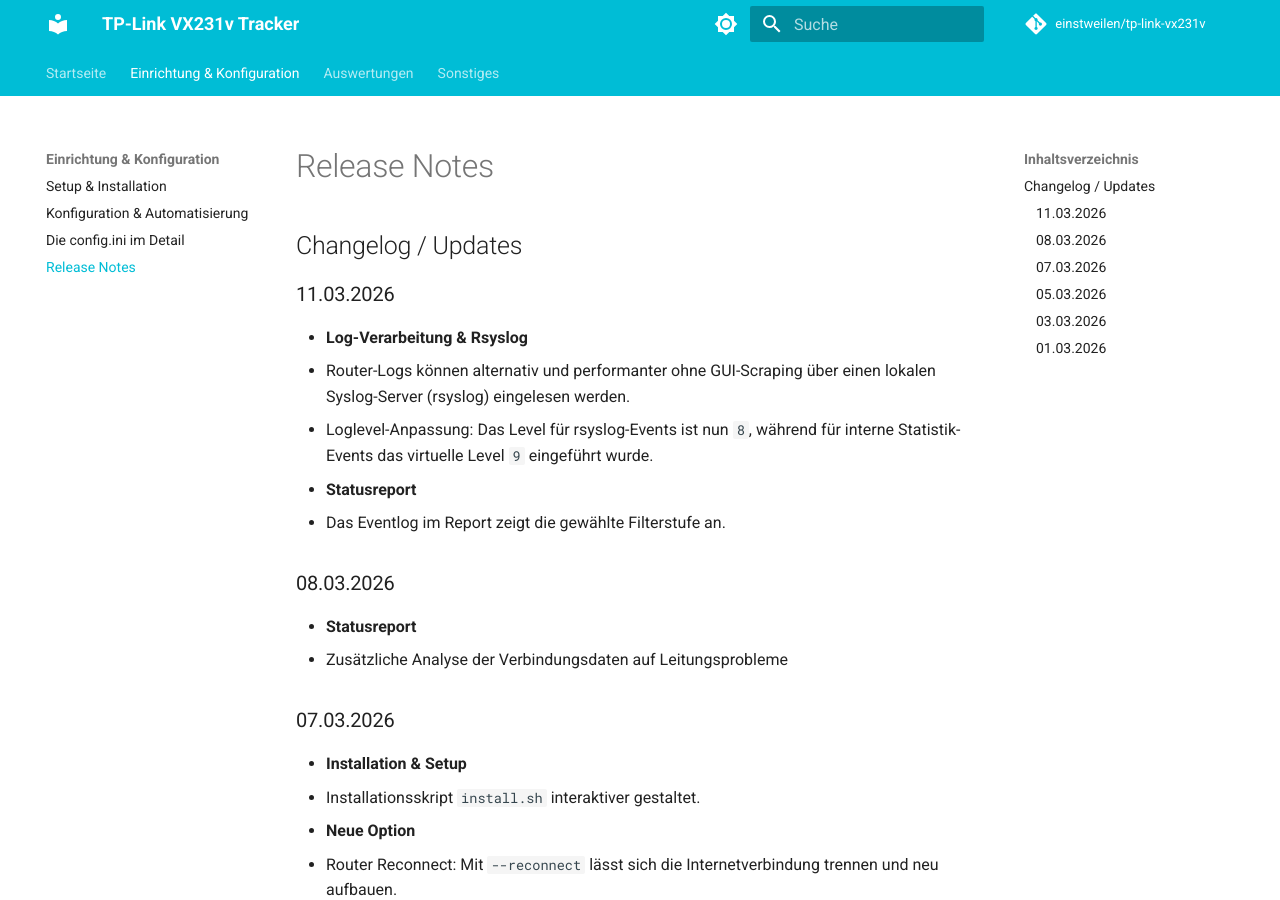
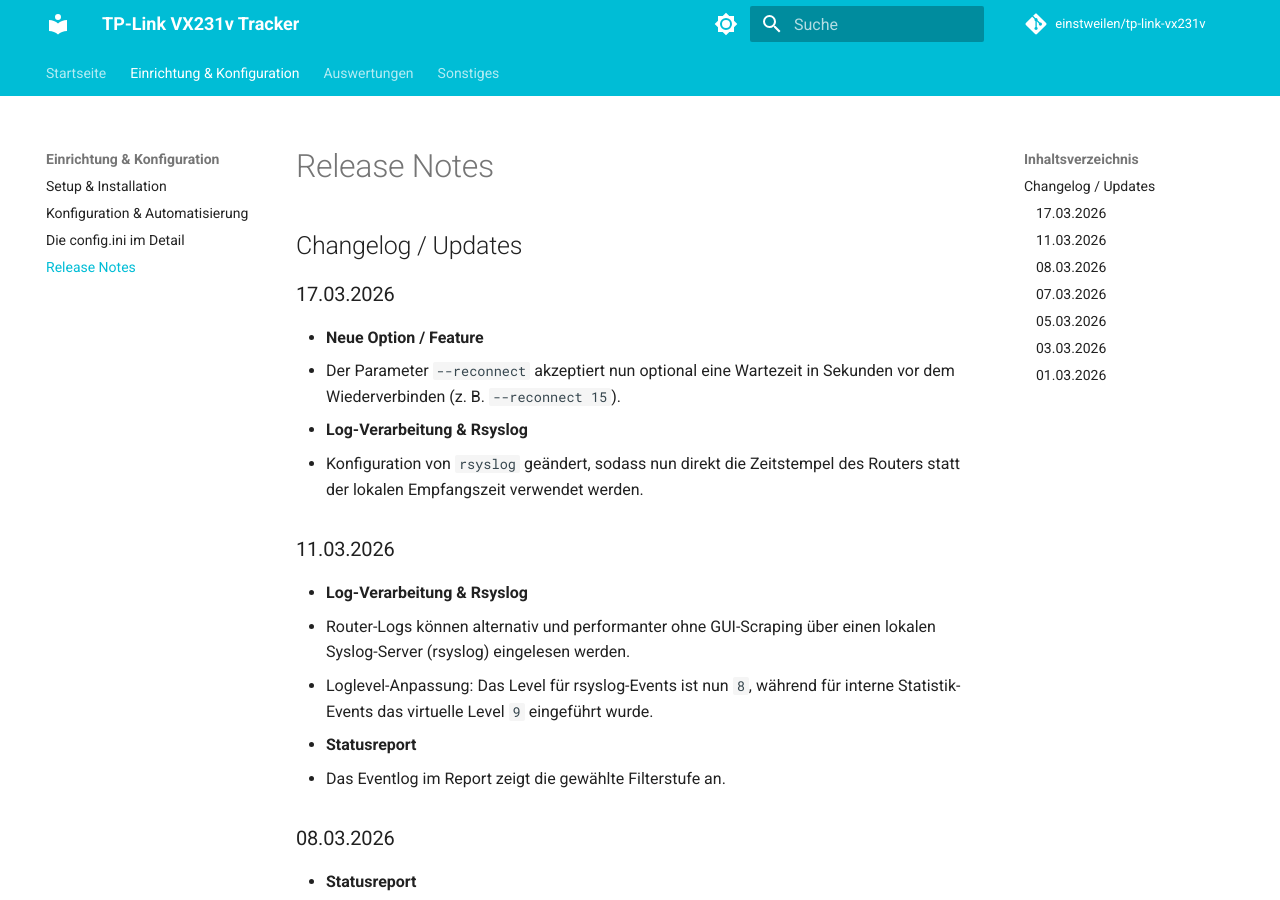
Before and after one commit to einstweilen/tp-link-vx231v, an MkDocs documentation site: the page built from docs/release-notes.md, in a window 1280 px wide and 900 px high. Built offline with MkDocs 1.6.1 and Material for MkDocs 9.7.7, drawn with Linux system fonts in a browser that asks for light colours; comment, search, counter and statistics services are not loaded.

Commit message:
Release Notes angepaßt

```diff
--- a/docs/release-notes.md
+++ b/docs/release-notes.md
@@ -1,4 +1,11 @@
 ## Changelog / Updates
+
+### 17.03.2026
+* **Neue Option / Feature**
+  * Der Parameter `--reconnect` akzeptiert nun optional eine Wartezeit in Sekunden vor dem Wiederverbinden (z. B. `--reconnect 15`).
+
+* **Log-Verarbeitung & Rsyslog**
+  * Konfiguration von `rsyslog` geändert, sodass nun direkt die Zeitstempel des Routers statt der lokalen Empfangszeit verwendet werden.
 
 ### 11.03.2026
 
```
